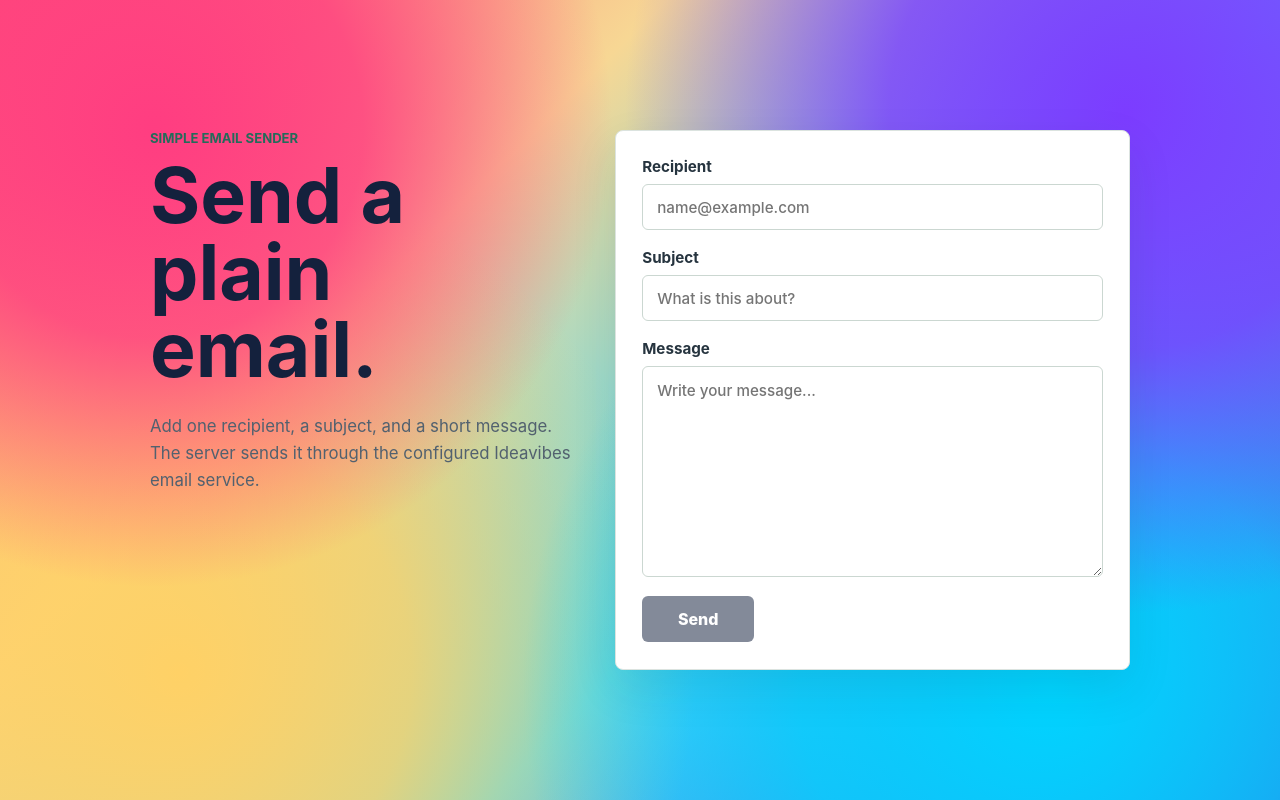
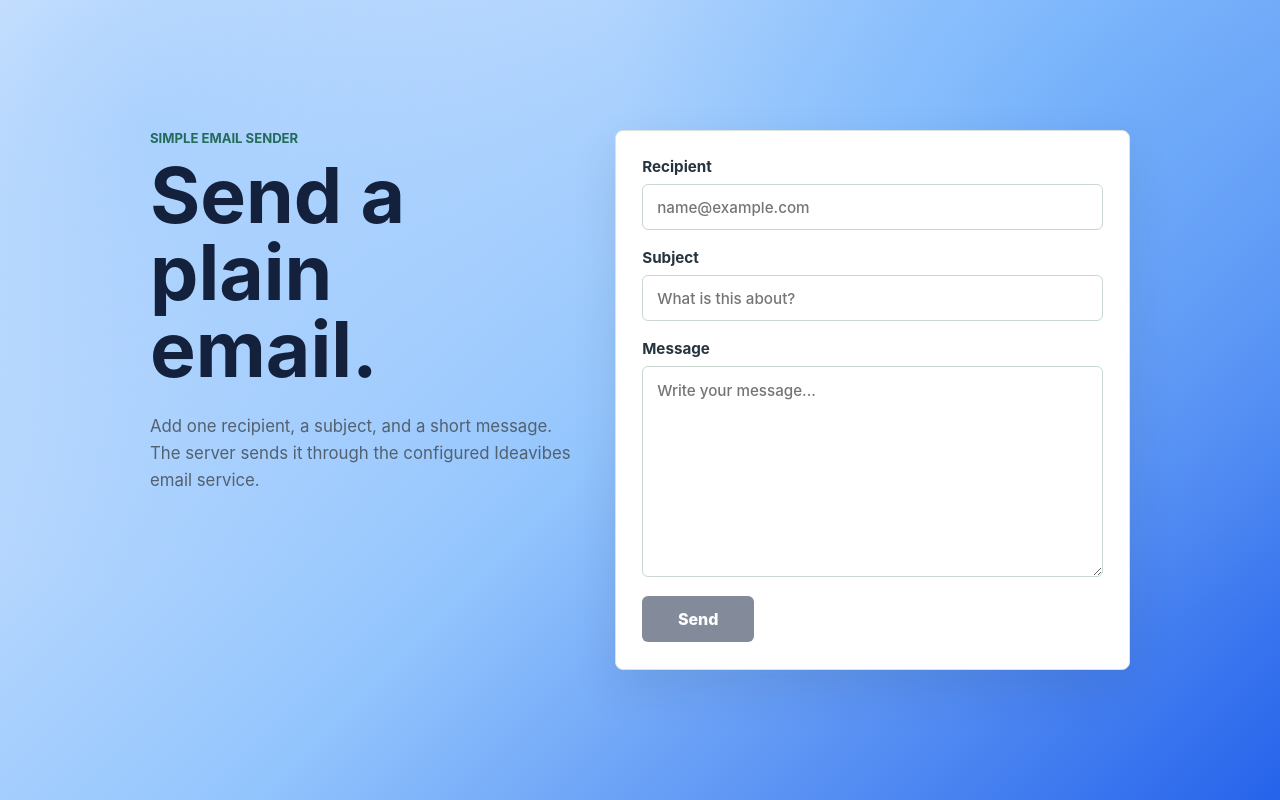
Before and after one commit to mtplayground/alex-0d18-simple-email-sender, a React (Vite) app: page / in a window 1280 px wide. Built offline with nearby package versions, Linux system fonts and the light colour scheme.

Commit message:
feat: Change the background to blue

```diff
--- a/src/client/styles.css
+++ b/src/client/styles.css
@@ -24,29 +24,17 @@ body {
   background:
     radial-gradient(
       circle at 12% 16%,
-      #ff3d81 0%,
-      rgb(255 61 129 / 84%) 16%,
+      rgb(147 197 253 / 55%) 0%,
+      rgb(147 197 253 / 32%) 16%,
       transparent 35%
     ),
     radial-gradient(
       circle at 88% 14%,
-      #7c3cff 0%,
-      rgb(124 60 255 / 82%) 18%,
+      rgb(96 165 250 / 45%) 0%,
+      rgb(96 165 250 / 26%) 18%,
       transparent 38%
     ),
-    radial-gradient(
-      circle at 82% 86%,
-      #00d4ff 0%,
-      rgb(0 212 255 / 78%) 20%,
-      transparent 42%
-    ),
-    radial-gradient(
-      circle at 14% 84%,
-      #ffd166 0%,
-      rgb(255 209 102 / 80%) 18%,
-      transparent 40%
-    ),
-    linear-gradient(135deg, #ff6b6b 0%, #f7d794 32%, #48dbfb 62%, #5f27cd 100%);
+    linear-gradient(135deg, #dbeafe 0%, #93c5fd 50%, #2563eb 100%);
   background-attachment: fixed;
 }
 
```
